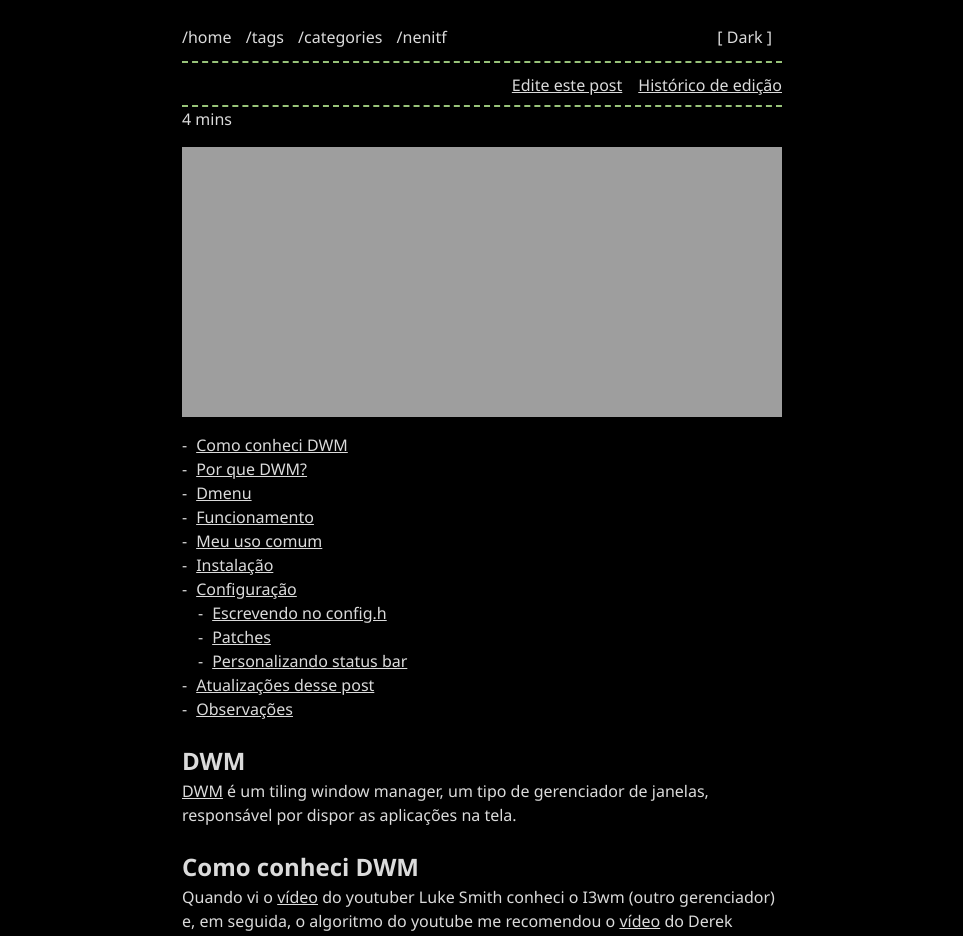
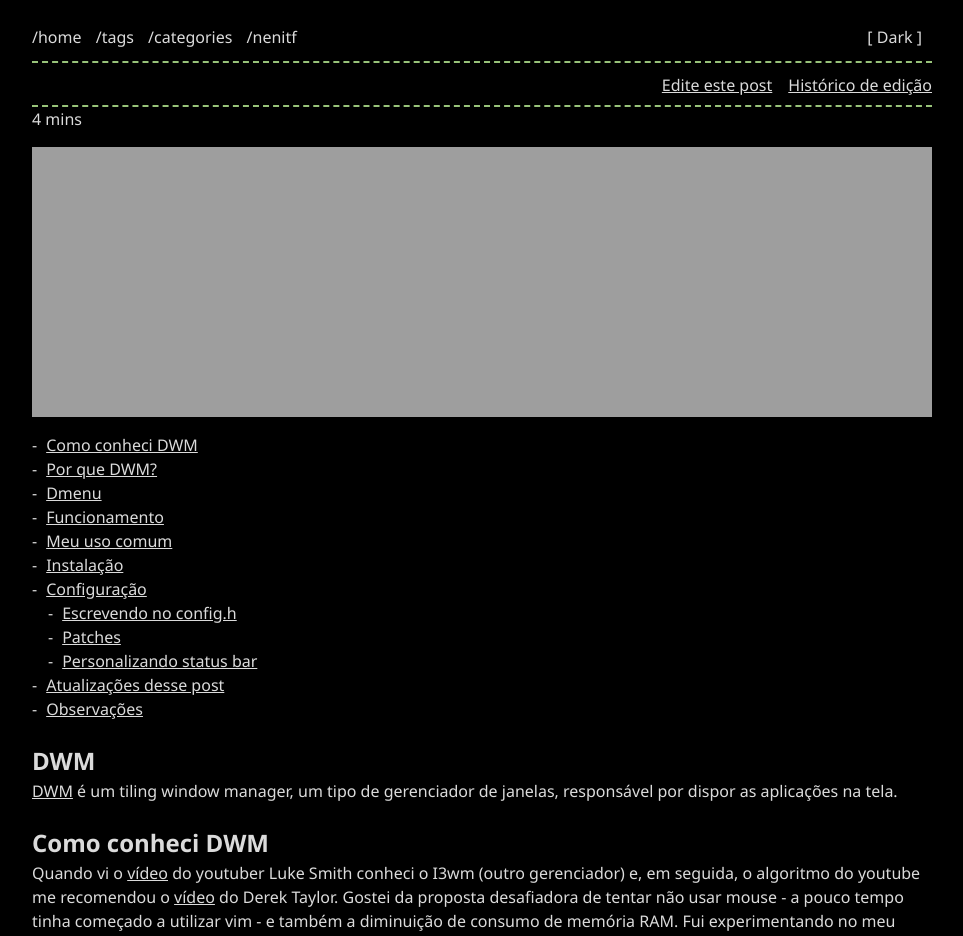
Before and after one commit to neninja/wtf, a Jekyll site: the page built from _posts/2019-6-8-dwm.md, in a window 1280 px wide. Shown: the top 936 px of the page, without its empty margins (158-1121 px from the left). Built offline with Jekyll 4.4.1, drawn with Linux system fonts in a browser that asks for light colours; nearby versions of some CDN libraries; our own code applies the rules of GitHub Pages for plain Markdown files; library files that are not in the unit come from our copies.

```diff
--- a/assets/style.css
+++ b/assets/style.css
@@ -99,7 +99,7 @@ a:hover {
 }
 .container, header, footer {
     width:90%;
-    max-width: 600px;
+    max-width: 900px;
     margin-bottom:25px;
     margin-right:auto;
     margin-left:auto;
@@ -206,4 +206,27 @@ article div.highlight pre {
     margin-left: 1rem;
 }
 
+li p {
+    display: inline;
+}
+
+code {
+padding: .2em .4em;
+background-color: rgba(220, 224, 228, 0.1);
+margin: 0;
+font-size: 85%;
+border-radius: 3px;
+}
+
+pre {
+background-color: rgba(220, 224, 228, 0.1) !important;
+border-radius: 3px;
+margin: 1rem !important;
+}
+
+pre > code {
+background-color: transparent;
+padding: 0;
+}
+
 /* vim: set fdm=marker: */
```
